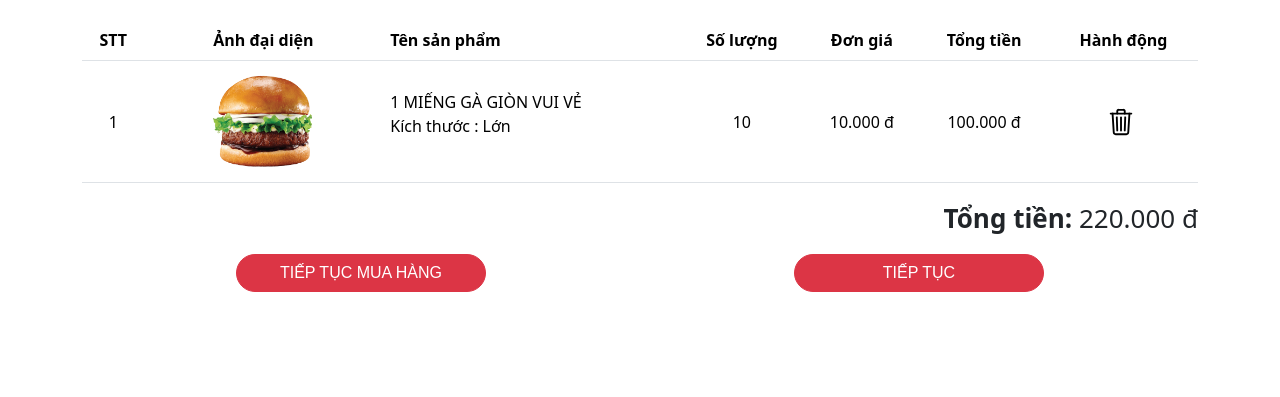
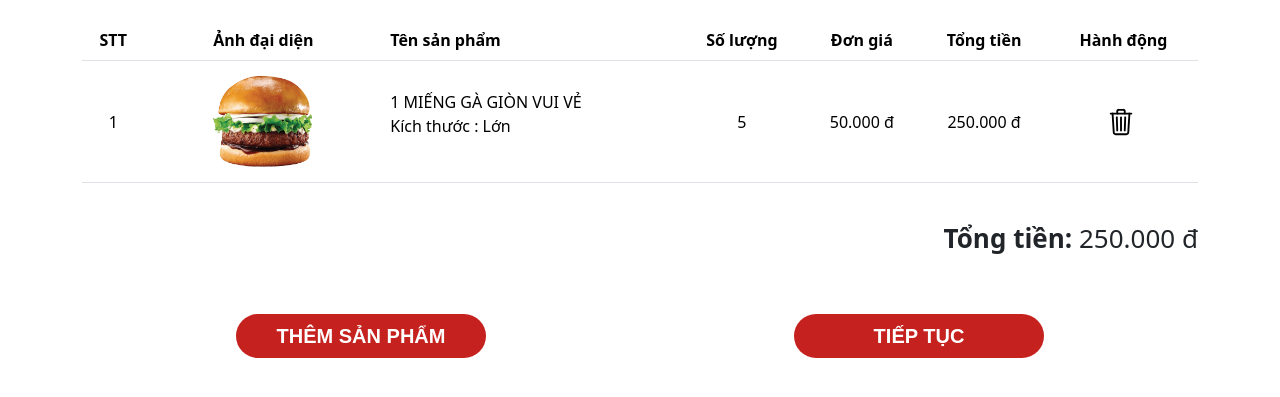
Before and after one commit to linhprogrammer/DuAn1, a PHP site: page /template/cart.html in a window 1280 px wide. Shown: the top 397 px of the page. Run offline with PHP 8.4, Linux system fonts and the light colour scheme; some libraries are stand-ins or nearby versions.

Commit message:
da co cart

```diff
--- a/template/cart.html
+++ b/template/cart.html
@@ -32,28 +32,28 @@
                     <td>1</td>
                     <td><img src="img/product/Burger Bulgogi.png" width="150px" alt=""></td>
                     <td class="text-start">1 MIẾNG GÀ GIÒN VUI VẺ <p>Kích thước : Lớn</p></td>
-                    <td>10</td>
-                    <td>10.000 đ</td>
-                    <td>100.000 đ</td>
+                    <td>5</td>
+                    <td>50.000 đ</td>
+                    <td>0 đ</td>
                     <td class="text-center">
                         <button class="custom-button">
                             <ion-icon name="trash-outline"></ion-icon>
                         </button>
-
                     </td>
                 </tr>
                </tbody>
            </table>
 
-             <div class="tongtien">
-                 <p class="tong" style="font-size: 26px;"> <b> Tổng tiền:</b> 220.000 đ</p>
-             </div>
+           <div class="tongtienAll">
+                <p class="tong" style="font-size: 26px;"><b>Tổng tiền:</b> <span id="totalAmount">0 đ</span></p>
+            </div>
+
              <div class="nut">
                <div class="btn-left">
-                 <a href="#" class="btn btn-danger">Tiếp tục mua hàng </a>
+                 <a href="#" class="btn">Thêm sản phẩm </a>
                </div>
                <div class="btn-right">
-                 <a href="#" class="btn btn-danger">Tiếp tục</a>
+                 <a href="#" class="btn">Tiếp tục</a>
                </div>
              </div>
 
@@ -81,7 +81,48 @@
         }
 
        </style>
+       <script type="module" src="https://unpkg.com/ionicons@5.5.2/dist/ionicons/ionicons.esm.js"></script>
+       <script>
+        document.addEventListener('DOMContentLoaded', function () {
+        const rows = document.querySelectorAll('.table tbody tr');
 
-       <script type="module" src="https://unpkg.com/ionicons@5.5.2/dist/ionicons/ionicons.esm.js"></script>
+        rows.forEach((row, index) => {
+            const quantity = parseFloat(row.cells[3].innerText);
+            const unitPrice = parseFloat(row.cells[4].innerText.replace(' đ', '').replace(',', ''));
+            const totalPriceCell = row.cells[5];
+
+            const calculateTotal = () => {
+                const total = quantity * unitPrice *1000;
+                totalPriceCell.innerText = total.toLocaleString('vi-VN') + ' đ'; // Hiển thị tổng tiền với định dạng tiền tệ
+            };
+
+            calculateTotal();
+
+            // Xử lý sự kiện khi thay đổi số lượng
+            const quantityInput = row.cells[3].querySelector('input[type="number"]');
+            quantityInput.addEventListener('input', function () {
+                quantity = parseFloat(this.value);
+                calculateTotal();
+                    });
+                });
+            });
+
+            document.addEventListener('DOMContentLoaded', function () {
+            const rows = document.querySelectorAll('.table tbody tr');
+            let totalAmount = 0;
+
+            rows.forEach((row, index) => {
+                const totalPrice = row.cells[5].innerText; // Ô chứa tổng tiền sản phẩm
+                const priceValue = parseFloat(totalPrice.replace(' đ', '').replace(',', ''));
+
+                totalAmount += priceValue * 1000;
+            });
+
+            const totalAmountElement = document.getElementById('totalAmount');
+            totalAmountElement.innerText = totalAmount.toLocaleString('vi-VN') + ' đ';
+             });
+
+
+       </script>
 </body>
 </html>
--- a/template/css/style.css
+++ b/template/css/style.css
@@ -647,8 +647,9 @@ option:hover {
 }
 
 
-.tongtien{
+.tongtienAll{
     float: right;
+    margin-top: 20px;
   }
 
 
@@ -661,10 +662,15 @@ option:hover {
   .btn-left{
     float: left;
     margin: auto;
+    margin-top: 40px;
 
 }
 .btn-left a{
     width: 250px;
+    background-color: #C5221F;
+    color: white;
+    font-size: 20px;
+    font-weight: 700;
     border-radius: 200px;
     -webkit-border-radius: 200px;
     -moz-border-radius: 200px;
@@ -672,9 +678,23 @@ option:hover {
     -o-border-radius: 200px;
 }
 
+.btn-left a:hover{
+    background-color: #000000;
+    color: white;
+}
+
   .btn-right{
     float: right;
     margin: auto;
+    margin-top: 40px;
+}
+
+  .btn-right a{
+    width: 250px;
+    background-color: #C5221F;
+    font-weight: 700;
+    color: white;
+    font-size: 20px;
     border-radius: 200px;
     -webkit-border-radius: 200px;
     -moz-border-radius: 200px;
@@ -682,11 +702,7 @@ option:hover {
     -o-border-radius: 200px;
 }
 
-  .btn-right a{
-    width: 250px;
-    border-radius: 200px;
-    -webkit-border-radius: 200px;
-    -moz-border-radius: 200px;
-    -ms-border-radius: 200px;
-    -o-border-radius: 200px;
+.btn-right a:hover{
+    background-color: #000000;
+    color: white;
 }
```
